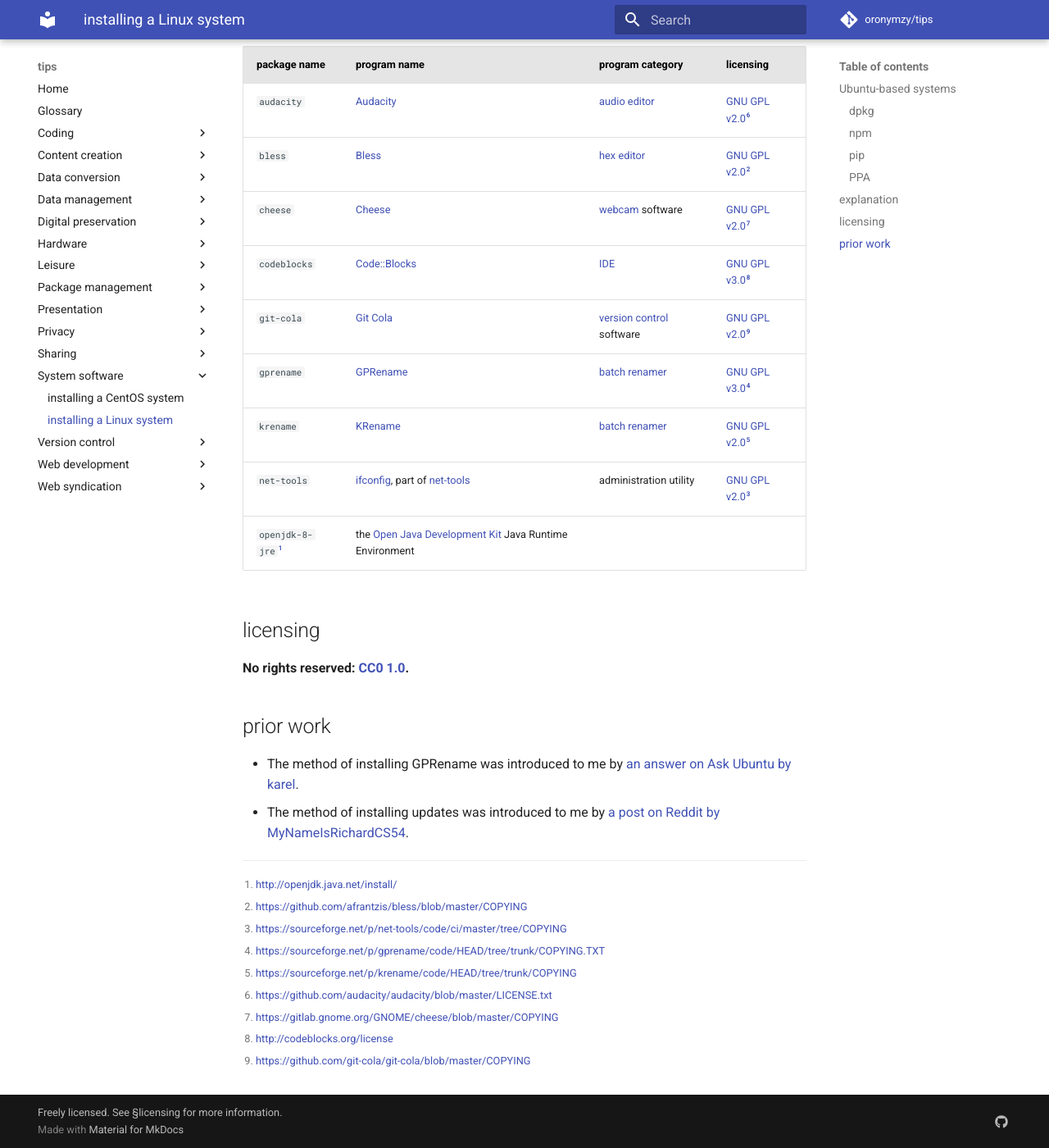
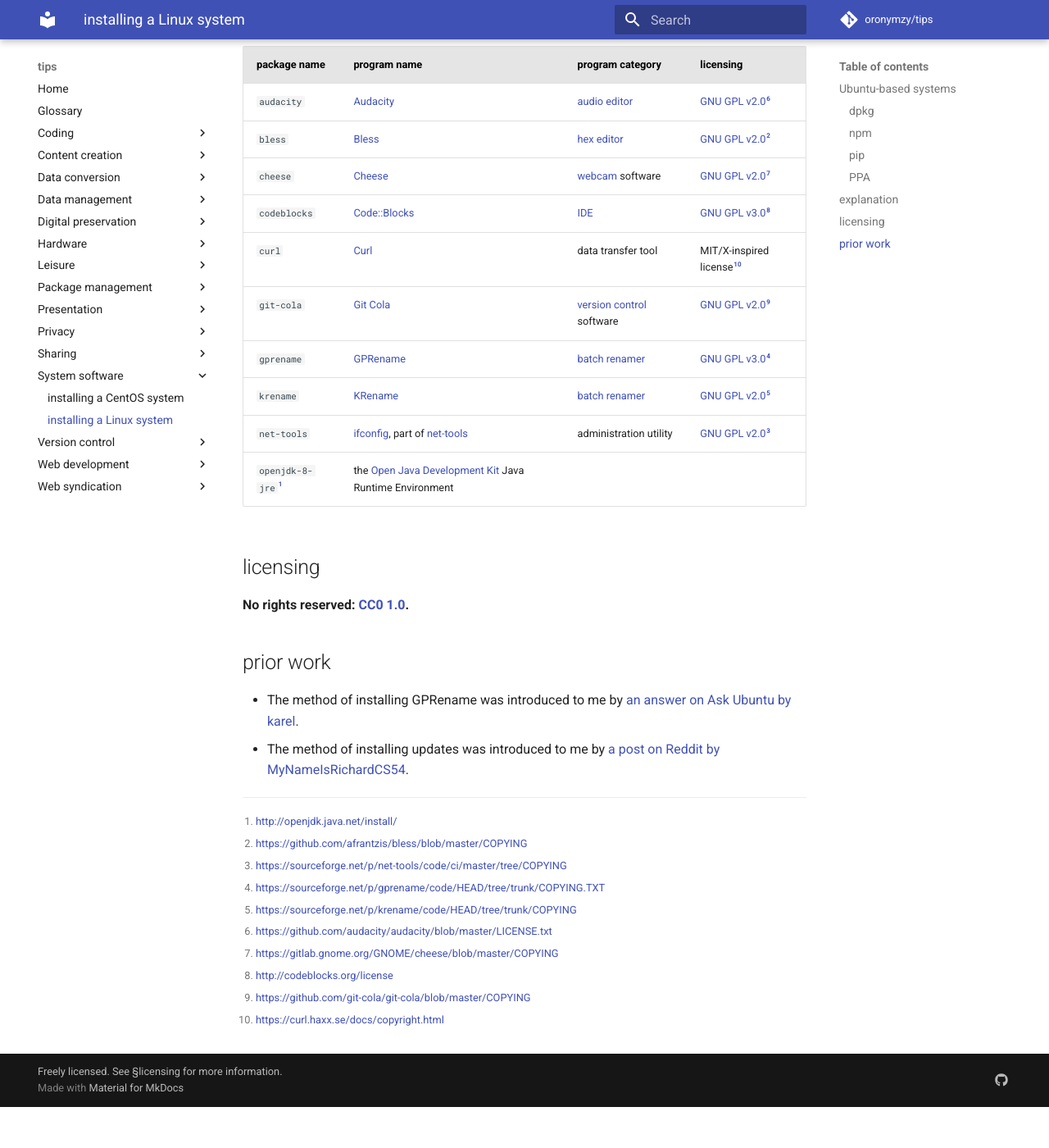
Before and after one commit to oronymzy/tips, an MkDocs documentation site: the page built from docs/insLnxS.md, in a window 1280 px wide and 1400 px high, scrolled down 1672 px. Shown: the whole window at 82% size. Built offline with MkDocs 1.6.1 and Material for MkDocs 9.7.7, drawn with Linux system fonts in a browser that asks for light colours; comment, search, counter and statistics services are not loaded; after the commit the page ends 3022 px from its top, so only the background shows below that.

Commit message:
Add 'Curl' package with table row and footnote

```diff
--- a/docs/insLnxS.md
+++ b/docs/insLnxS.md
@@ -51,6 +51,7 @@ For Lubuntu, install additional packages using `sudo apt install dolphin kate op
 | `bless`                    | [Bless]                                                  | [hex editor]               | [GNU GPL v2.0][^insLnxS2]
 | `cheese`                   | [Cheese]                                                 | [webcam] software          | [GNU GPL v2.0][^insLnxS7]
 | `codeblocks`               | [Code::Blocks]                                           | [IDE]                      | [GNU GPL v3.0][^insLnxS8]
+| `curl`                     | [Curl]                                                   | data transfer tool         | MIT/X-inspired license[^insLnxS10]
 | `git-cola`                 | [Git Cola]                                               | [version control] software | [GNU GPL v2.0][^insLnxS9]
 | `gprename`                 | [GPRename]                                               | [batch renamer]            | [GNU GPL v3.0][^insLnxS4]
 | `krename`                  | [KRename]                                                | [batch renamer]            | [GNU GPL v2.0][^insLnxS5]
@@ -61,6 +62,7 @@ For Lubuntu, install additional packages using `sudo apt install dolphin kate op
 [Bless]: https://github.com/afrantzis/bless
 [Cheese]: https://wiki.gnome.org/Apps/Cheese
 [Code::Blocks]: http://codeblocks.org/
+[Curl]: https://curl.haxx.se/
 [Git Cola]: http://git-cola.github.io/
 [GNU GPL v2.0]: https://choosealicense.com/licenses/gpl-2.0/
 [GNU GPL v3.0]: https://choosealicense.com/licenses/gpl-3.0/
```
Also changed, not shown: other parts of docs/insLnxS.md (+1 -0 lines).
